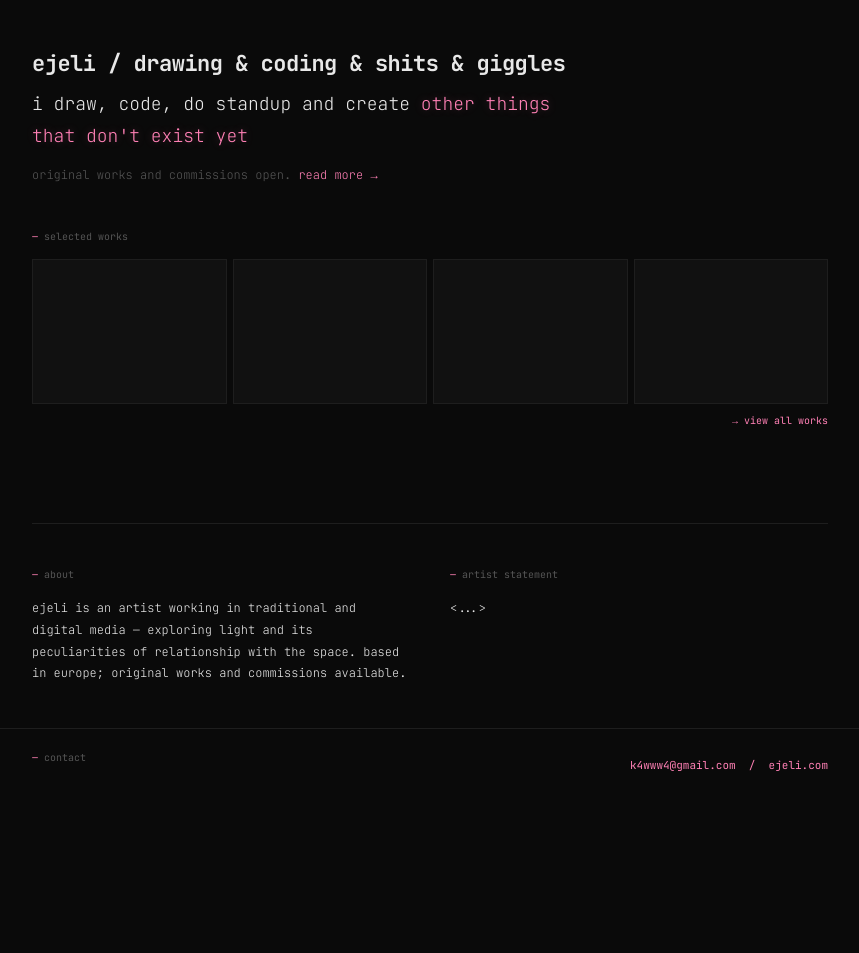
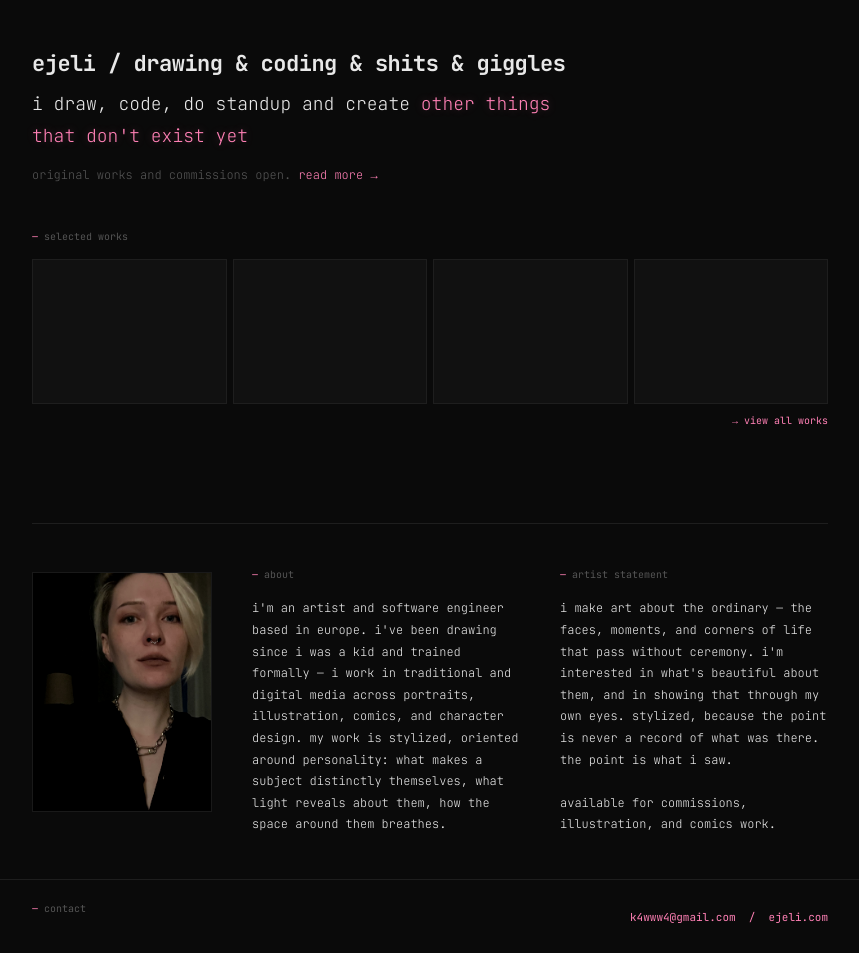
Before and after one commit to iftwigs/ejeli.github.io, a plain HTML site: page index.html in a window 1280 px wide. Shown: the part 62-1015 px from the top of the page, without its empty margins (210-1069 px from the left). Before the commit the page ends 864 px from the top, so only its background shows below. Drawn offline with Linux system fonts and the light colour scheme.

Commit message:
add profile photo and rewrite bio + artist statement
Co-Authored-By: Claude Sonnet 4.6 <noreply@anthropic.com>

```diff
--- a/index.html
+++ b/index.html
@@ -51,13 +51,16 @@
       <!-- About + Artist Statement -->
       <section class="about-section" id="about">
         <div class="about-grid">
+          <div class="about-photo-col">
+            <img src="images/IMG_4363.jpeg" alt="ejeli" class="about-photo">
+          </div>
           <div>
             <p class="section-label">about</p>
-            <p class="about-body">ejeli is an artist working in traditional and digital media — exploring light and its peculiarities of relationship with the space. based in europe; original works and commissions available.</p>
+            <p class="about-body">i'm an artist and software engineer based in europe. i've been drawing since i was a kid and trained formally — i work in traditional and digital media across portraits, illustration, comics, and character design. my work is stylized, oriented around personality: what makes a subject distinctly themselves, what light reveals about them, how the space around them breathes.</p>
           </div>
           <div>
             <p class="section-label">artist statement</p>
-            <p class="about-body">&lt;...&gt;</p>
+            <p class="about-body">i make art about the ordinary — the faces, moments, and corners of life that pass without ceremony. i'm interested in what's beautiful about them, and in showing that through my own eyes. stylized, because the point is never a record of what was there. the point is what i saw.<br><br>available for commissions, illustration, and comics work.</p>
           </div>
         </div>
       </section>
--- a/style.css
+++ b/style.css
@@ -220,8 +220,28 @@ nav {
 
 .about-grid {
   display: grid;
-  grid-template-columns: 1fr 1fr;
+  grid-template-columns: 180px 1fr 1fr;
   gap: 40px;
+  align-items: start;
+}
+
+.about-photo-col {
+  padding-top: 4px;
+}
+
+.about-photo {
+  width: 100%;
+  aspect-ratio: 3/4;
+  object-fit: cover;
+  object-position: center top;
+  filter: grayscale(20%) contrast(1.05);
+  border: 1px solid var(--border);
+  transition: border-color var(--transition), filter var(--transition);
+}
+
+.about-photo:hover {
+  filter: grayscale(0%) contrast(1.05);
+  border-color: var(--accent);
 }
 
 .about-body {
@@ -308,6 +328,7 @@ footer {
   .container { padding: 0 20px; }
   .gallery-teaser { grid-template-columns: repeat(2, 1fr); }
   .about-grid { grid-template-columns: 1fr; gap: 28px; }
+  .about-photo { max-width: 160px; }
   .masonry { column-count: 1; }
   .nav-links { gap: 14px; font-size: 10px; }
   .tagline { font-size: 15px; }
```
Also changed, not shown: images/IMG_4363.jpeg (added).
